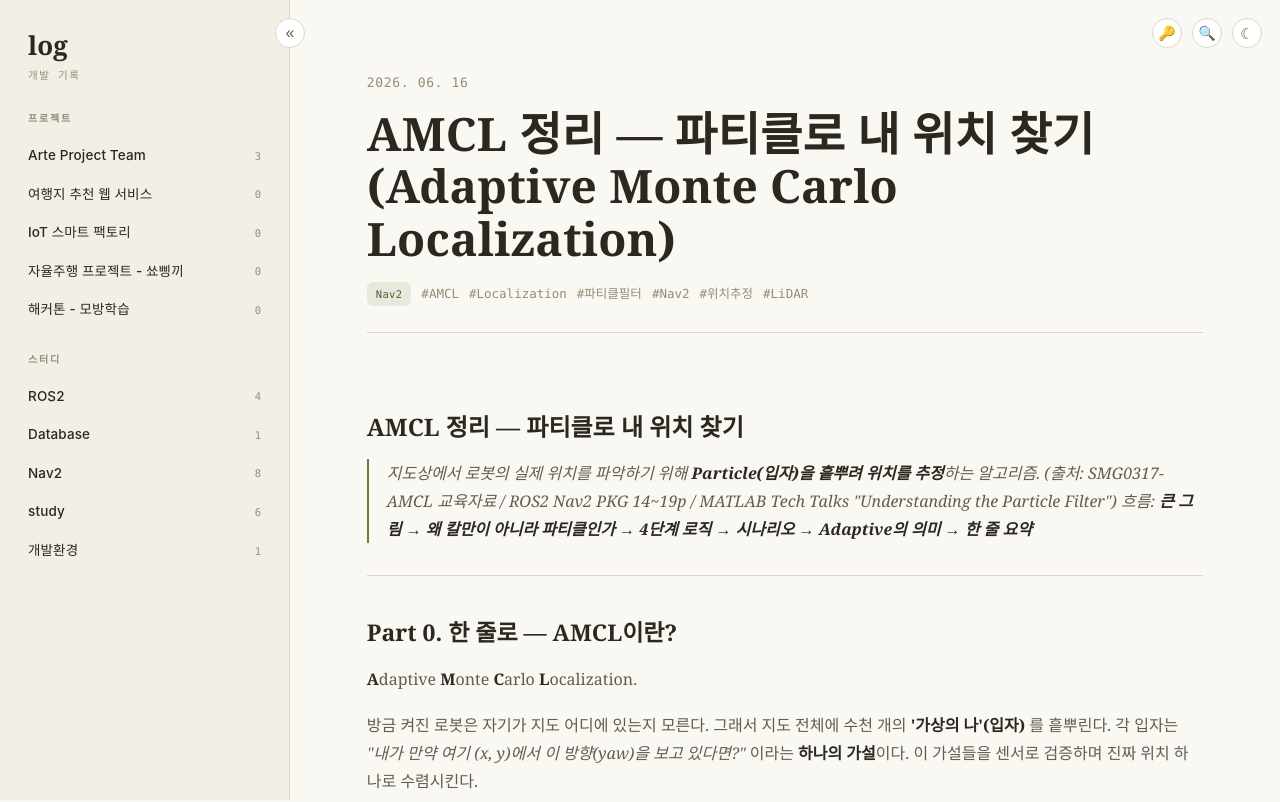
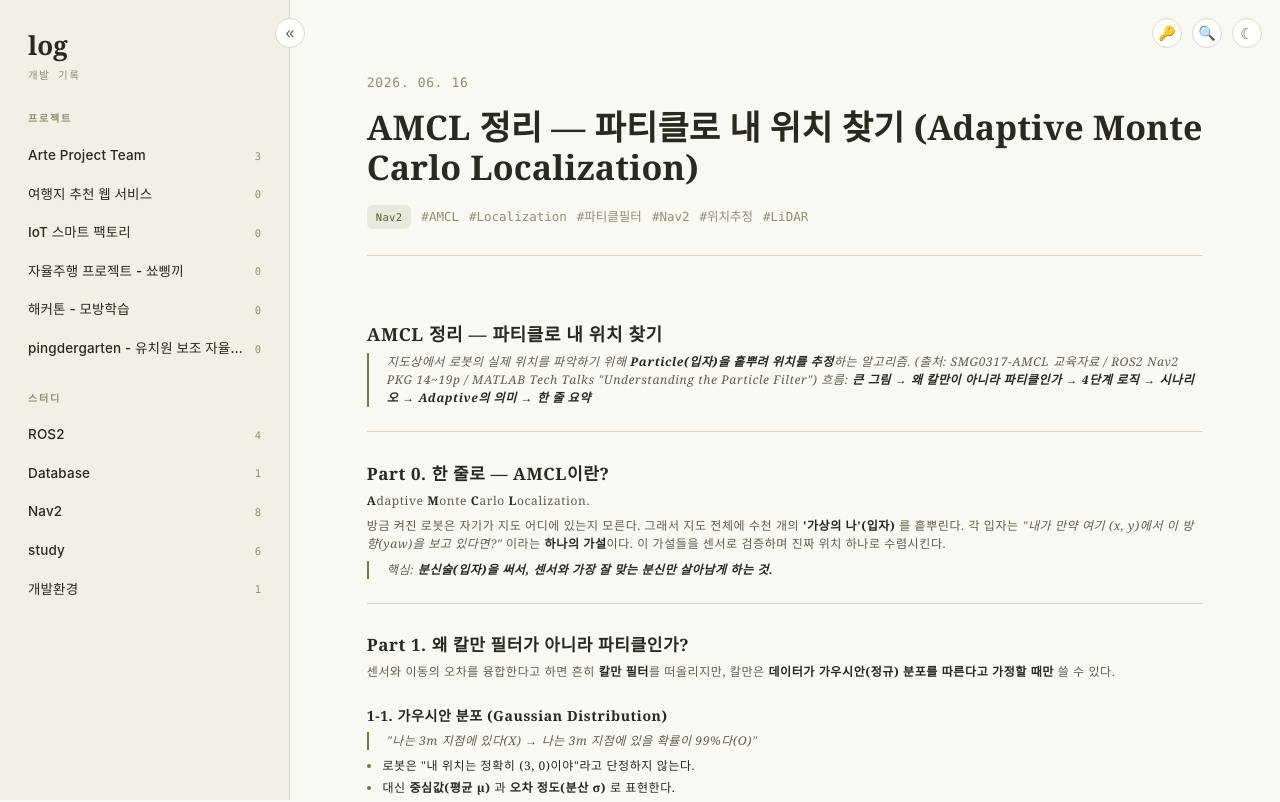
Before and after one commit to dlrkdxor0821/dlrkdxor0821.github.io, a Next.js app in the folder site/: page /logs/2026-06-16-amcl in a window 1280 px wide. Shown: the top 802 px of the page. Built offline with nearby package versions, Linux system fonts and the light colour scheme; a web font is replaced by a local one.

Commit message:
style update

```diff
--- a/site/app/globals.css
+++ b/site/app/globals.css
@@ -407,8 +407,8 @@ a { color: inherit; text-decoration: none; }
 }
 .doc__title {
   font-weight: 700;
-  font-size: clamp(30px, 4.6vw, 46px);
-  line-height: 1.14;
+  font-size: clamp(23px, 3.4vw, 34px);
+  line-height: 1.18;
   letter-spacing: 0.005em;
   max-width: none;
 }
@@ -426,7 +426,7 @@ a { color: inherit; text-decoration: none; }
 .dlist { list-style: none; margin-top: 12px; }
 .drow {
   display: grid;
-  grid-template-columns: 82px 1fr auto;
+  grid-template-columns: 92px 1fr auto;
   align-items: baseline;
   gap: 14px;
   padding: 11px 0;
@@ -434,7 +434,7 @@ a { color: inherit; text-decoration: none; }
   transition: opacity 0.2s ease;
 }
 .drow:hover { opacity: 0.62; }
-.drow__date { font-family: var(--mono); font-size: 11px; color: var(--text-3); font-variant-numeric: tabular-nums; letter-spacing: 0.02em; }
+.drow__date { font-family: var(--mono); font-size: 11px; color: var(--text-3); font-variant-numeric: tabular-nums; letter-spacing: 0.02em; white-space: nowrap; }
 .drow__title { font-size: 14.5px; font-weight: 500; line-height: 1.4; letter-spacing: 0.005em; }
 .drow .chip { margin-top: 0; }
 
@@ -480,11 +480,11 @@ a { color: inherit; text-decoration: none; }
 /* ============================================================
    PROSE
    ============================================================ */
-.prose { max-width: none; padding-top: 34px; font-size: 16px; }
-.prose > * + * { margin-top: 1.1em; }
+.prose { max-width: none; padding-top: 34px; font-size: 12px; line-height: 1.5; letter-spacing: 0.05em; }
+.prose > * + * { margin-top: 0.6em; }
 .prose h1, .prose h2, .prose h3 { font-weight: 700; line-height: 1.3; margin-top: 1.8em; }
-.prose h2 { font-size: 23px; }
-.prose h3 { font-size: 18px; }
+.prose h2 { font-size: 17px; }
+.prose h3 { font-size: 14px; }
 .prose p { color: var(--text-2); }
 .prose a { color: var(--accent-2); text-decoration: underline; text-underline-offset: 3px; text-decoration-color: rgba(124,138,90,0.4); }
 .prose strong { font-weight: 700; color: var(--text); }
--- a/site/data/categories.json
+++ b/site/data/categories.json
@@ -14,5 +14,9 @@
   {
     "name": "해커톤 - 모방학습",
     "group": "프로젝트"
+  },
+  {
+    "name": "pingdergarten - 유치원 보조 자율주행 / 로봇팔 서비스",
+    "group": "프로젝트"
   }
 ]
```
